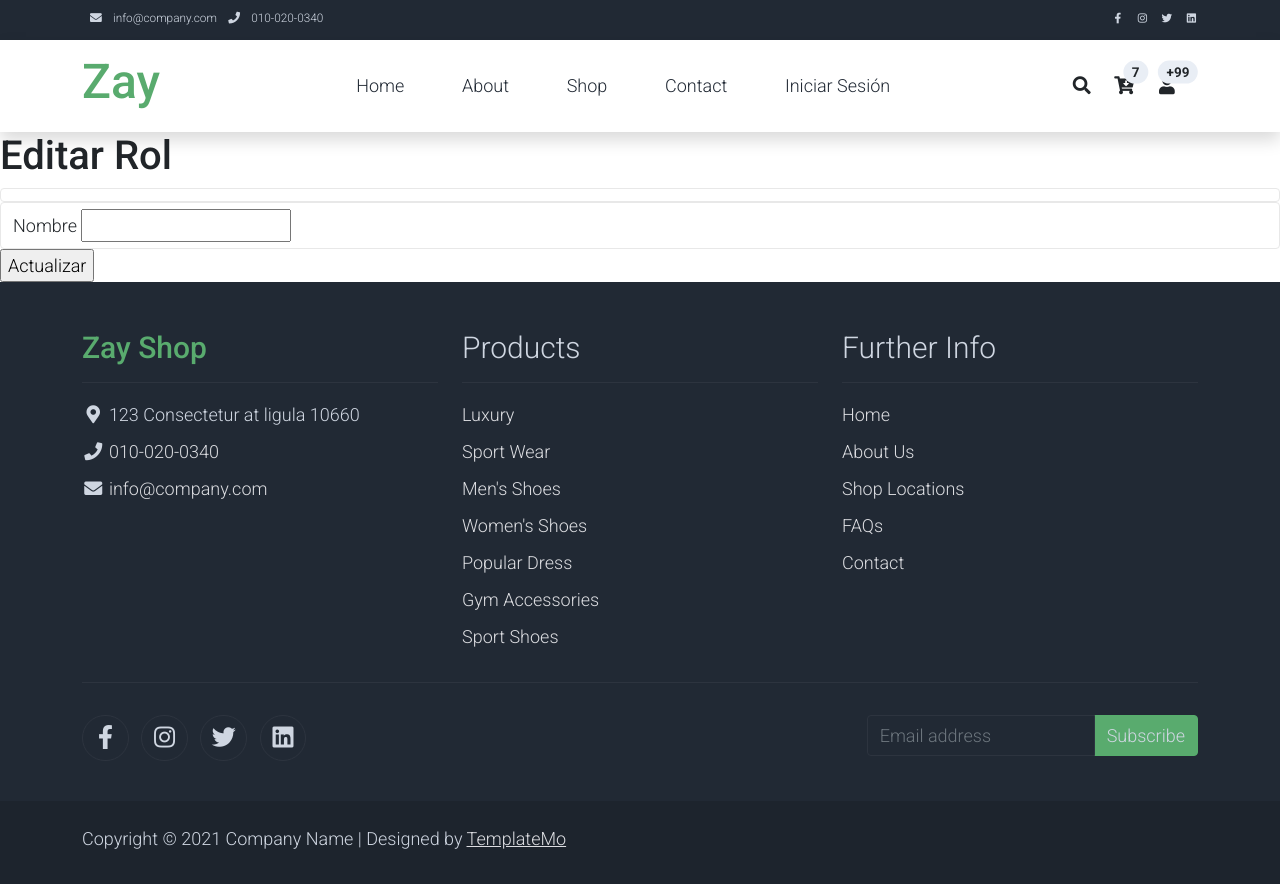
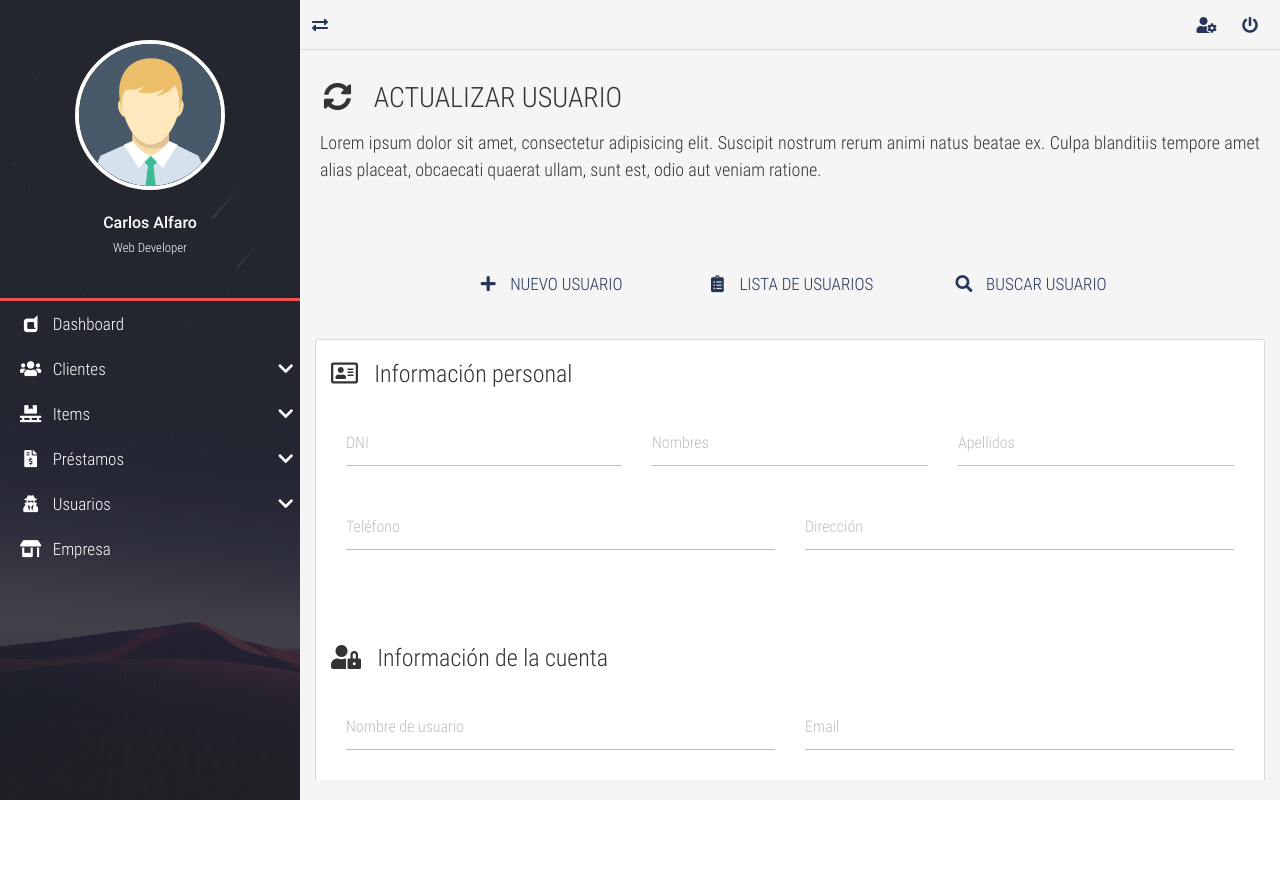
Before and after one commit to dzarkV/app_web_php_2671339_dzarkV, a PHP site: template views/modules/1_users/update_rol.view.php in a window 1280 px wide. After the commit the page ends 800 px from the top, so only its background shows below. Run offline with PHP 8.4, Linux system fonts and the light colour scheme; the template is opened without the code that fills it, so the values that code supplies are empty; some libraries are stand-ins or nearby versions.

Commit message:
Iniciando clase

```diff
--- a/assets/css/dashboard/style.css
+++ b/assets/css/dashboard/style.css
@@ -245,7 +245,7 @@ table form{
 	left: 0;
 	z-index: 1;
 	transition: all .2s ease-in-out;
-	background-image: url('../assets/img/nav-font.jpg');
+	background-image: url('../../img/nav-font.jpg');
 	background-position: center center;
 	background-size: cover;
 }
--- a/views/modules/1_users/create_rol.view.php
+++ b/views/modules/1_users/create_rol.view.php
@@ -8,13 +8,13 @@
 			<div class="container-fluid">
 				<ul class="full-box list-unstyled page-nav-tabs">
 					<li>
-						<a class="active" href="user-new.html"><i class="fas fa-plus fa-fw"></i> &nbsp; NUEVO ROL</a>
+						<a class="active" href="?c=Users&a=createRol"><i class="fas fa-plus fa-fw"></i> &nbsp; NUEVO ROL</a>
 					</li>
 					<li>
-						<a href="user-list.html"><i class="fas fa-clipboard-list fa-fw"></i> &nbsp; LISTA DE ROLES</a>
+						<a href="?c=Users&a=readRol"><i class="fas fa-clipboard-list fa-fw"></i> &nbsp; LISTA DE ROLES</a>
 					</li>
 					<li>
-						<a href="user-search.html"><i class="fas fa-search fa-fw"></i> &nbsp; BUSCAR ROL</a>
+						<a href="#"><i class="fas fa-search fa-fw"></i> &nbsp; BUSCAR ROL</a>
 					</li>
 				</ul>
 			</div>
--- a/views/modules/1_users/update_rol.view.php
+++ b/views/modules/1_users/update_rol.view.php
@@ -1,17 +1,315 @@
-<form action="" method="post">
-    <div class="form-header">
-        <h1>Editar Rol</h1>
+<!DOCTYPE html>
+<html lang="es">
+<head>
+	<meta charset="UTF-8">
+	<meta name="viewport" content="width=device-width, user-scalable=no, initial-scale=1.0, maximum-scale=1.0, minimum-scale=1.0">
+	<title>Actualizar usuario</title>
+
+	<!-- Normalize V8.0.1 -->
+	<link rel="stylesheet" href="./css/normalize.css">
+
+	<!-- Bootstrap V4.3 -->
+	<link rel="stylesheet" href="./css/bootstrap.min.css">
+
+	<!-- Bootstrap Material Design V4.0 -->
+	<link rel="stylesheet" href="./css/bootstrap-material-design.min.css">
+
+	<!-- Font Awesome V5.9.0 -->
+	<link rel="stylesheet" href="./css/all.css">
+
+	<!-- Sweet Alerts V8.13.0 CSS file -->
+	<link rel="stylesheet" href="./css/sweetalert2.min.css">
+
+	<!-- Sweet Alert V8.13.0 JS file-->
+	<script src="./js/sweetalert2.min.js" ></script>
+
+	<!-- jQuery Custom Content Scroller V3.1.5 -->
+	<link rel="stylesheet" href="./css/jquery.mCustomScrollbar.css">
+
+	<!-- General Styles -->
+	<link rel="stylesheet" href="./css/style.css">
+
+
+</head>
+<body>
+
+	<!-- Main container -->
+	<main class="full-box main-container">
+		<!-- Nav lateral -->
+		<section class="full-box nav-lateral">
+			<div class="full-box nav-lateral-bg show-nav-lateral"></div>
+			<div class="full-box nav-lateral-content">
+				<figure class="full-box nav-lateral-avatar">
+					<i class="far fa-times-circle show-nav-lateral"></i>
+					<img src="./assets/avatar/Avatar.png" class="img-fluid" alt="Avatar">
+					<figcaption class="roboto-medium text-center">
+						Carlos Alfaro <br><small class="roboto-condensed-light">Web Developer</small>
+					</figcaption>
+				</figure>
+				<div class="full-box nav-lateral-bar"></div>
+				<nav class="full-box nav-lateral-menu">
+					<ul>
+						<li>
+							<a href="home.html"><i class="fab fa-dashcube fa-fw"></i> &nbsp; Dashboard</a>
+						</li>
+
+						<li>
+							<a href="#" class="nav-btn-submenu"><i class="fas fa-users fa-fw"></i> &nbsp; Clientes <i class="fas fa-chevron-down"></i></a>
+							<ul>
+								<li>
+									<a href="client-new.html"><i class="fas fa-plus fa-fw"></i> &nbsp; Agregar Cliente</a>
+								</li>
+								<li>
+									<a href="client-list.html"><i class="fas fa-clipboard-list fa-fw"></i> &nbsp; Lista de clientes</a>
+								</li>
+								<li>
+									<a href="client-search.html"><i class="fas fa-search fa-fw"></i> &nbsp; Buscar cliente</a>
+								</li>
+							</ul>
+						</li>
+
+						<li>
+							<a href="#" class="nav-btn-submenu"><i class="fas fa-pallet fa-fw"></i> &nbsp; Items <i class="fas fa-chevron-down"></i></a>
+							<ul>
+								<li>
+									<a href="item-new.html"><i class="fas fa-plus fa-fw"></i> &nbsp; Agregar item</a>
+								</li>
+								<li>
+									<a href="item-list.html"><i class="fas fa-clipboard-list fa-fw"></i> &nbsp; Lista de items</a>
+								</li>
+								<li>
+									<a href="item-search.html"><i class="fas fa-search fa-fw"></i> &nbsp; Buscar item</a>
+								</li>
+							</ul>
+						</li>
+
+						<li>
+							<a href="#" class="nav-btn-submenu"><i class="fas fa-file-invoice-dollar fa-fw"></i> &nbsp; Préstamos <i class="fas fa-chevron-down"></i></a>
+							<ul>
+								<li>
+									<a href="reservation-new.html"><i class="fas fa-plus fa-fw"></i> &nbsp; Nuevo préstamo</a>
+								</li>
+								<li>
+									<a href="reservation-list.html"><i class="fas fa-clipboard-list fa-fw"></i> &nbsp; Lista de préstamos</a>
+								</li>
+								<li>
+									<a href="reservation-search.html"><i class="fas fa-search-dollar fa-fw"></i> &nbsp; Buscar préstamos</a>
+								</li>
+								<li>
+									<a href="reservation-pending.html"><i class="fas fa-hand-holding-usd fa-fw"></i> &nbsp; Préstamos pendientes</a>
+								</li>
+							</ul>
+						</li>
+
+						<li>
+							<a href="#" class="nav-btn-submenu"><i class="fas  fa-user-secret fa-fw"></i> &nbsp; Usuarios <i class="fas fa-chevron-down"></i></a>
+							<ul>
+								<li>
+									<a href="user-new.html"><i class="fas fa-plus fa-fw"></i> &nbsp; Nuevo usuario</a>
+								</li>
+								<li>
+									<a href="user-list.html"><i class="fas fa-clipboard-list fa-fw"></i> &nbsp; Lista de usuarios</a>
+								</li>
+								<li>
+									<a href="user-search.html"><i class="fas fa-search fa-fw"></i> &nbsp; Buscar usuario</a>
+								</li>
+							</ul>
+						</li>
+
+						<li>
+							<a href="company.html"><i class="fas fa-store-alt fa-fw"></i> &nbsp; Empresa</a>
+						</li>
+					</ul>
+				</nav>
 			</div>
-    <div class="form-body">
-        <div class="form-control">
-            <input type="hidden" name="rolCode" value="<?php echo $rol->getRolCode() ?>">
+		</section>
+
+		<!-- Page content -->
+		<section class="full-box page-content">
+			<nav class="full-box navbar-info">
+				<a href="#" class="float-left show-nav-lateral">
+					<i class="fas fa-exchange-alt"></i>
+				</a>
+				<a href="user-update.html">
+					<i class="fas fa-user-cog"></i>
+				</a>
+				<a href="#" class="btn-exit-system">
+					<i class="fas fa-power-off"></i>
+				</a>
+			</nav>
+
+			<!-- Page header -->
+			<div class="full-box page-header">
+				<h3 class="text-left">
+					<i class="fas fa-sync-alt fa-fw"></i> &nbsp; ACTUALIZAR USUARIO
+				</h3>
+				<p class="text-justify">
+					Lorem ipsum dolor sit amet, consectetur adipisicing elit. Suscipit nostrum rerum animi natus beatae ex. Culpa blanditiis tempore amet alias placeat, obcaecati quaerat ullam, sunt est, odio aut veniam ratione.
+				</p>
 			</div>
-        <div class="form-control">
-            <label for="">Nombre</label>
-            <input type="text" name="rolName" value="<?php echo $rol->getRolName() ?>">
+
+			<div class="container-fluid">
+				<ul class="full-box list-unstyled page-nav-tabs">
+					<li>
+						<a href="user-new.html"><i class="fas fa-plus fa-fw"></i> &nbsp; NUEVO USUARIO</a>
+					</li>
+					<li>
+						<a href="user-list.html"><i class="fas fa-clipboard-list fa-fw"></i> &nbsp; LISTA DE USUARIOS</a>
+					</li>
+					<li>
+						<a href="user-search.html"><i class="fas fa-search fa-fw"></i> &nbsp; BUSCAR USUARIO</a>
+					</li>
+				</ul>
+			</div>
+
+			<!-- Content -->
+			<div class="container-fluid">
+				<form action="" class="form-neon" autocomplete="off">
+					<fieldset>
+						<legend><i class="far fa-address-card"></i> &nbsp; Información personal</legend>
+						<div class="container-fluid">
+							<div class="row">
+								<div class="col-12 col-md-4">
+									<div class="form-group">
+										<label for="usuario_dni" class="bmd-label-floating">DNI</label>
+										<input type="text" pattern="[0-9-]{1,20}" class="form-control" name="usuario_dni" id="usuario_dni" maxlength="20">
 									</div>
 								</div>
-    <div class="form-footer">
-        <input type="submit" value="Actualizar">
+
+								<div class="col-12 col-md-4">
+									<div class="form-group">
+										<label for="usuario_nombre" class="bmd-label-floating">Nombres</label>
+										<input type="text" pattern="[a-zA-ZáéíóúÁÉÍÓÚñÑ ]{1,35}" class="form-control" name="usuario_nombre" id="usuario_nombre" maxlength="35">
 									</div>
+								</div>
+								<div class="col-12 col-md-4">
+									<div class="form-group">
+										<label for="usuario_apellido" class="bmd-label-floating">Apellidos</label>
+										<input type="text" pattern="[a-zA-ZáéíóúÁÉÍÓÚñÑ ]{1,35}" class="form-control" name="usuario_apellido" id="usuario_apellido" maxlength="35">
+									</div>
+								</div>
+								<div class="col-12 col-md-6">
+									<div class="form-group">
+										<label for="usuario_telefono" class="bmd-label-floating">Teléfono</label>
+										<input type="text" pattern="[0-9()+]{1,20}" class="form-control" name="usuario_telefono" id="usuario_telefono" maxlength="20">
+									</div>
+								</div>
+								<div class="col-12 col-md-6">
+									<div class="form-group">
+										<label for="usuario_direccion" class="bmd-label-floating">Dirección</label>
+										<input type="text" pattern="[a-zA-Z0-99áéíóúÁÉÍÓÚñÑ()# ]{1,190}" class="form-control" name="usuario_direccion" id="usuario_direccion" maxlength="190">
+									</div>
+								</div>
+							</div>
+						</div>
+					</fieldset>
+					<br><br><br>
+					<fieldset>
+						<legend><i class="fas fa-user-lock"></i> &nbsp; Información de la cuenta</legend>
+						<div class="container-fluid">
+							<div class="row">
+								<div class="col-12 col-md-6">
+									<div class="form-group">
+										<label for="usuario_usuario" class="bmd-label-floating">Nombre de usuario</label>
+										<input type="text" pattern="[a-zA-Z0-9]{1,35}" class="form-control" name="usuario_usuario" id="usuario_usuario" maxlength="35">
+									</div>
+								</div>
+								<div class="col-12 col-md-6">
+									<div class="form-group">
+										<label for="usuario_email" class="bmd-label-floating">Email</label>
+										<input type="email" class="form-control" name="usuario_email" id="usuario_email" maxlength="70">
+									</div>
+								</div>
+								<div class="col-12">
+									<legend style="margin-top: 40px;"><i class="fas fa-lock"></i> &nbsp; Nueva contraseña</legend>
+									<p>Para actualizar la contraseña de esta cuenta ingrese una nueva y vuelva a escribirla. En caso que no desee actualizarla debe dejar vacíos los dos campos de las contraseñas.</p>
+								</div>
+								<div class="col-12 col-md-6">
+									<div class="form-group">
+										<label for="usuario_clave_nueva_1" class="bmd-label-floating">Contraseña</label>
+										<input type="password" class="form-control" name="usuario_clave_nueva_1" id="usuario_clave_nueva_1" maxlength="200">
+									</div>
+								</div>
+								<div class="col-12 col-md-6">
+									<div class="form-group">
+										<label for="usuario_clave_nueva_2" class="bmd-label-floating">Repetir contraseña</label>
+										<input type="password" class="form-control" name="usuario_clave_nueva_2" id="usuario_clave_nueva_2" maxlength="200">
+									</div>
+								</div>
+							</div>
+						</div>
+					</fieldset>
+					<br><br><br>
+					<fieldset>
+						<legend><i class="fas fa-medal"></i> &nbsp; Nivel de privilegio</legend>
+						<div class="container-fluid">
+							<div class="row">
+								<div class="col-12">
+									<p><span class="badge badge-info">Control total</span> Permisos para registrar, actualizar y eliminar</p>
+									<p><span class="badge badge-success">Edición</span> Permisos para registrar y actualizar</p>
+									<p><span class="badge badge-dark">Registrar</span> Solo permisos para registrar</p>
+									<div class="form-group">
+										<select class="form-control" name="usuario_privilegio">
+											<option value="" selected="" disabled="">Seleccione una opción</option>
+											<option value="1">Control total</option>
+											<option value="2">Edición</option>
+											<option value="3">Registrar</option>
+										</select>
+									</div>
+								</div>
+							</div>
+						</div>
+					</fieldset>
+					<br><br><br>
+					<fieldset>
+						<p class="text-center">Para poder guardar los cambios en esta cuenta debe de ingresar su nombre de usuario y contraseña</p>
+						<div class="container-fluid">
+							<div class="row">
+								<div class="col-12 col-md-6">
+									<div class="form-group">
+										<label for="usuario_admin" class="bmd-label-floating">Nombre de usuario</label>
+										<input type="text" pattern="[a-zA-Z0-9]{1,35}" class="form-control" name="usuario_admin" id="usuario_admin" maxlength="35">
+									</div>
+								</div>
+								<div class="col-12 col-md-6">
+									<div class="form-group">
+										<label for="clave_admin" class="bmd-label-floating">Contraseña</label>
+										<input type="password" class="form-control" name="clave_admin" id="clave_admin" maxlength="200">
+									</div>
+								</div>
+							</div>
+						</div>
+					</fieldset>
+					<p class="text-center" style="margin-top: 40px;">
+						<button type="submit" class="btn btn-raised btn-success btn-sm"><i class="fas fa-sync-alt"></i> &nbsp; ACTUALIZAR</button>
+					</p>
 				</form>
+			</div>
+
+
+		</section>
+	</main>
+
+
+	<!--=============================================
+	=            Include JavaScript files           =
+	==============================================-->
+	<!-- jQuery V3.4.1 -->
+	<script src="./js/jquery-3.4.1.min.js" ></script>
+
+	<!-- popper -->
+	<script src="./js/popper.min.js" ></script>
+
+	<!-- Bootstrap V4.3 -->
+	<script src="./js/bootstrap.min.js" ></script>
+
+	<!-- jQuery Custom Content Scroller V3.1.5 -->
+	<script src="./js/jquery.mCustomScrollbar.concat.min.js" ></script>
+
+	<!-- Bootstrap Material Design V4.0 -->
+	<script src="./js/bootstrap-material-design.min.js" ></script>
+	<script>$(document).ready(function() { $('body').bootstrapMaterialDesign(); });</script>
+
+	<script src="./js/main.js" ></script>
+</body>
+</html>
```
Also changed, not shown: views/modules/1_users/create_rol.view1.php (deleted, +0 -14 lines), views/modules/1_users/read_rol.view.php (+54 -8 lines), views/modules/1_users/update_rol.view1.php (added, +17 -0 lines), views/roles/admin/header.view.php (+4 -4 lines). Lines whose indentation alone changed are shown as unchanged.
